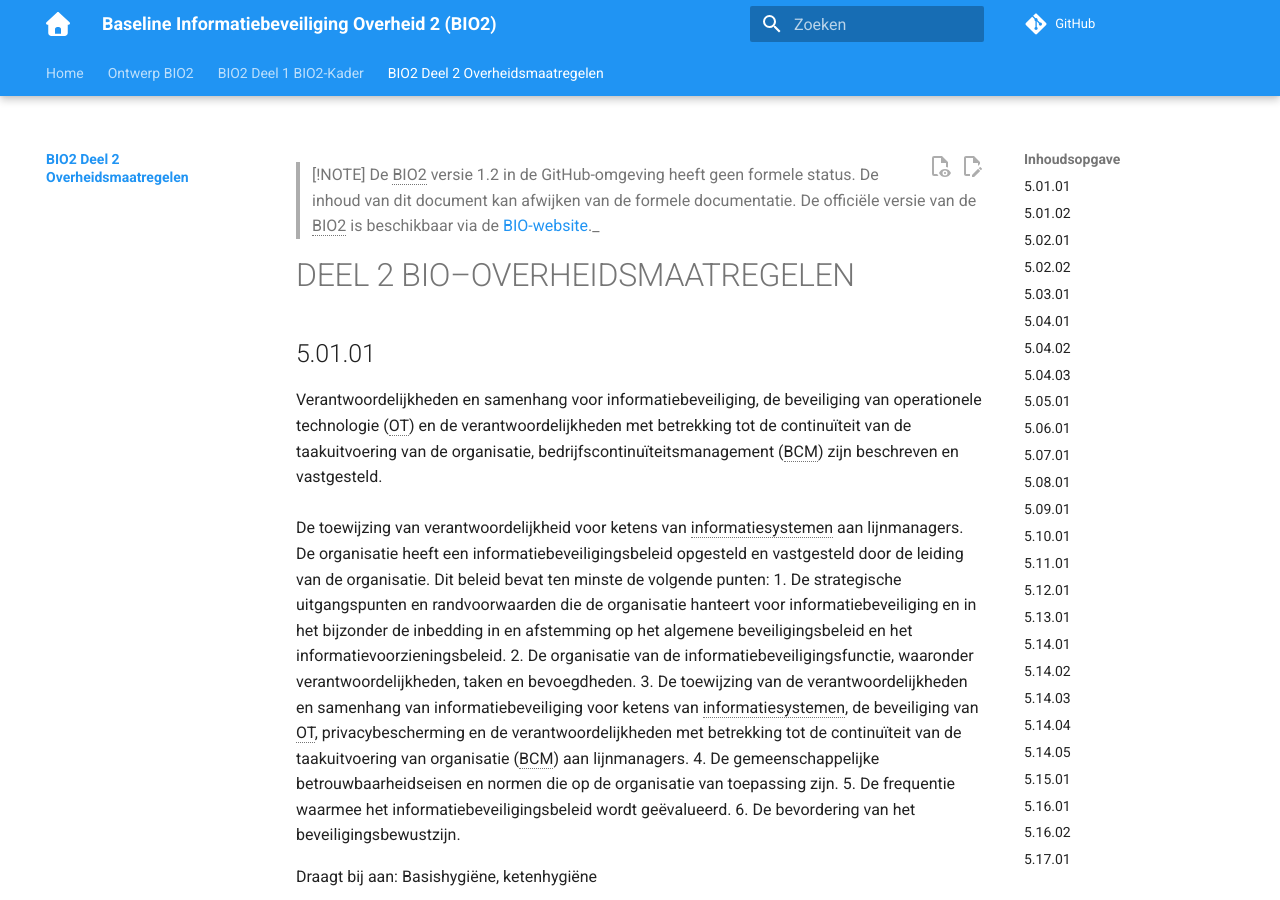
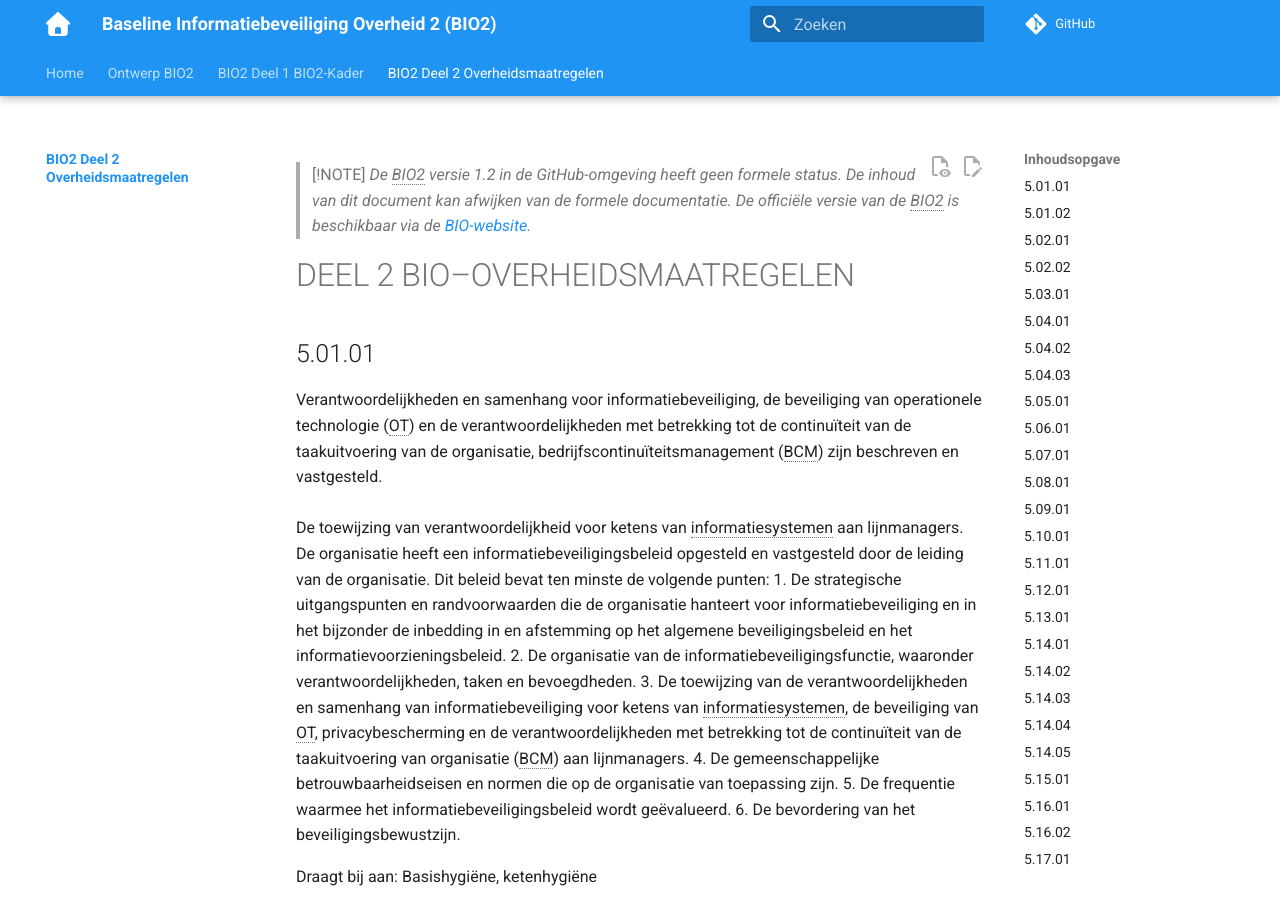
Before and after one commit to MinBZK/Baseline-Informatiebeveiliging-Overheid, an MkDocs documentation site: the page built from docs/maatregelen/index.md, in a window 1280 px wide and 900 px high. Built offline with MkDocs 1.6.1 and Material for MkDocs 9.7.7, drawn with Linux system fonts in a browser that asks for light colours; comment, search, counter and statistics services are not loaded.

```diff
--- a/docs/maatregelen/index.md
+++ b/docs/maatregelen/index.md
@@ -1,5 +1,5 @@
 > [!NOTE]
-> De BIO2 versie 1.2 in de GitHub-omgeving heeft geen formele status. De inhoud van dit document kan afwijken van de formele documentatie. De officiële versie van de BIO2 is beschikbaar via de [BIO-website](https://www.bio-overheid.nl/category/producten/bio)._
+> _De BIO2 versie 1.2 in de GitHub-omgeving heeft geen formele status. De inhoud van dit document kan afwijken van de formele documentatie. De officiële versie van de BIO2 is beschikbaar via de [BIO-website](https://www.bio-overheid.nl/category/producten/bio)._
 
 # DEEL 2 BIO–OVERHEIDSMAATREGELEN
 
```
